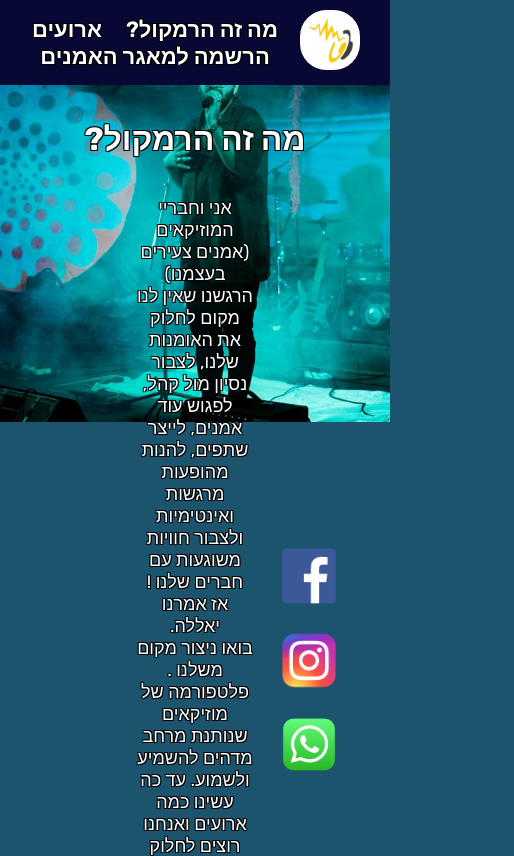
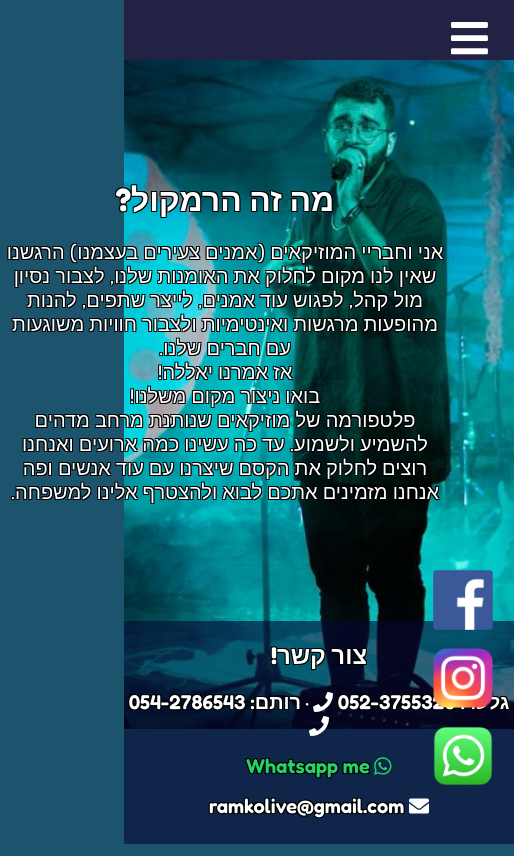
Before and after one commit to meny100/Ramkol, a plain HTML site: page Index.html in a window 390 px wide. Shown: the top 856 px of the page, 514 px wide, since content can reach past the window. Drawn offline with Linux system fonts and the light colour scheme.

Commit message:
button to toggle menu, responsivier website

```diff
--- a/Index.html
+++ b/Index.html
@@ -1,14 +1,17 @@
 <!DOCTYPE html>
 <html lang="he">
   <head>
-    <title>Ramkol-Live</title>
+    <meta charset="UTF-8" />
+    <meta http-equiv="X-UA-Compatible" content="IE=edge" />
+    <meta name="viewport" content="width=device-width, initial-scale=1.0" />
     <link rel="stylesheet" href="./src/stylesheet.css" />
     <link rel="preconnect" href="https://fonts.googleapis.com" />
     <link rel="preconnect" href="https://fonts.gstatic.com" crossorigin />
     <link
-      href="https://fonts.googleapis.com/css2?family=Rubik:wght@300;400;500;600;700;800;900&display=swap"
+      href="https://fonts.googleapis.com/css2?family=Fredoka:wght@300;400;500;600;700&display=swap"
       rel="stylesheet"
     />
+
     <script
       defer
       src="https://use.fontawesome.com/releases/v5.15.4/js/all.js"
@@ -20,34 +23,40 @@
       href="src/images/ramkol_logo-modified.png"
       type="image/icon type"
     />
+    <title>Ramkol-Live</title>
   </head>
 
   <body dir="rtl">
+
     <div class="overlay hidden"></div>
+
     <nav>
+        <button class="hamburger" id="hamburger">
+          <i class="fas fa-bars"></i>
+        </button>
       <a class="head-link" href="./index.html"
         ><img class="head-logo" src="./src/images/ramkol_logo.jpg"
       /></a>
-      <div class="nav-options">
-        <a href="./index.html">מה זה הרמקול?</a>
-        <a href="./events.html">ארועים</a>
-        <a
+      <ul class="nav-options" id="nav-options">
+        <li><a href="./index.html">מה זה הרמקול?</a></li>
+        <li><a href="./events.html">ארועים</a></li>
+        <li><a
           target="_blank"
           href="https://docs.google.com/forms/d/e/1FAIpQLSfJ_smHAfJ5YFvAAUs6TwWABouWTYDDi3pIAXSqtudyLkL7_A/viewform"
           >הרשמה למאגר האמנים</a
         >
-      </div>
+      </ul></li>
     </nav>
-    <main>
+    <main class="main">
+      <div class="description">
         <h1>מה זה הרמקול?</h1>
-      <div class="intro">
         <p>
           אני וחבריי המוזיקאים (אמנים צעירים בעצמנו) הרגשנו שאין לנו מקום לחלוק
           את האומנות שלנו, לצבור נסיון מול קהל, לפגוש עוד אמנים, לייצר שתפים,
-          להנות מהופעות מרגשות ואינטימיות ולצבור חוויות משוגעות עם חברים שלנו !
+          להנות מהופעות מרגשות ואינטימיות ולצבור חוויות משוגעות עם חברים שלנו.
           <br />
-          אז אמרנו יאללה. <br />
-          בואו ניצור מקום משלנו . <br />
+          אז אמרנו יאללה! <br />
+          בואו ניצור מקום משלנו! <br />
           פלטפורמה של מוזיקאים שנותנת מרחב מדהים להשמיע ולשמוע. עד כה עשינו כמה
           ארועים ואנחנו רוצים לחלוק את הקסם שיצרנו עם עוד אנשים ופה אנחנו
           מזמינים אתכם לבוא ולהצטרף אלינו למשפחה.
@@ -73,7 +82,7 @@
         <img class="index-img" src="src/images/index_images/shesek.jpg" />
       </div>
 
-      <!-- links fixed to the right -->
+      <!-- social links, fixed to the right -->
       <div class="social-links">
         <a
           target="_blank"
@@ -99,16 +108,19 @@
       <div class="contact-info">
         <h2>צור קשר!</h2>
         <p>
-              <a href="tel:053-5345432">גלעד: 052-3755320 <i class="fas fa-phone"></i></a>
+          <a href="tel:053-5345432"
+            >גלעד: 052-3755320 <i class="fas fa-phone"></i
+          ></a>
           •
-              <a href="tel:054-2786543">רותם: 054-2786543 <i class="fas fa-phone"></i></a>
+          <a href="tel:054-2786543"
+            >רותם: 054-2786543 <i class="fas fa-phone"></i
+          ></a>
         </p>
         <p>
-              <a
-                class="whatsapp"
-                target="_blank"
-                href="https://wa.me/+972523755320"
-                ><span class="whatsapp"><i class="fab fa-whatsapp"></i> Whatsapp me</span></a
+          <a class="whatsapp" target="_blank" href="https://wa.me/+972523755320"
+            ><span class="whatsapp"
+              ><i class="fab fa-whatsapp"></i> Whatsapp me</span
+            ></a
           >
         </p>
         <p>
--- a/events.html
+++ b/events.html
@@ -1,12 +1,14 @@
 <!DOCTYPE html>
 <html lang="he">
   <head>
-    <title>Ramkol-Live</title>
+    <meta charset="UTF-8" />
+    <meta http-equiv="X-UA-Compatible" content="IE=edge" />
+    <meta name="viewport" content="width=device-width, initial-scale=1.0" />
     <link rel="stylesheet" href="./src/stylesheet.css" />
     <link rel="preconnect" href="https://fonts.googleapis.com" />
     <link rel="preconnect" href="https://fonts.gstatic.com" crossorigin />
     <link
-      href="https://fonts.googleapis.com/css2?family=Rubik:wght@300;400;500;600;700;800;900&display=swap"
+      href="https://fonts.googleapis.com/css2?family=Fredoka:wght@300;400;500;600;700&display=swap"
       rel="stylesheet"
     />
     <script
@@ -20,26 +22,30 @@
       href="src/images/ramkol_logo-modified.png"
       type="image/icon type"
     />
+    <title>Ramkol-Live</title>
   </head>
 
   <body dir="rtl">
     <nav>
+        <button class="hamburger" id="hamburger">
+          <i class="fas fa-bars"></i>
+        </button>
       <a class="head-link" href="./index.html"
         ><img class="head-logo" src="./src/images/ramkol_logo.jpg"
       /></a>
-      <div class="nav-options">
-        <a href="./index.html">מה זה הרמקול?</a>
-        <a href="./events.html">ארועים</a>
-        <a
+      <ul class="nav-options" id="nav-options">
+        <li><a href="./index.html">מה זה הרמקול?</a></li>
+        <li><a href="./events.html">ארועים</a></li>
+        <li><a
           target="_blank"
           href="https://docs.google.com/forms/d/e/1FAIpQLSfJ_smHAfJ5YFvAAUs6TwWABouWTYDDi3pIAXSqtudyLkL7_A/viewform"
           >הרשמה למאגר האמנים</a
         >
-      </div>
+      </ul></li>
     </nav>
-    <main>
-      <div class="events">
-        <div class="date">ארועים</div>
+    <main class="main">
+      <div class="description">
+        <h1>ארועים</h1>
         <p>
           מה מחכה לנו? מתחם עם פינת זולה מטורפת עם מחצלות, ספסלים , תפאורה
           משוגעת , צלם מקצועי ומתחם הופעות! <br />
@@ -66,7 +72,7 @@
           </ul>
         </div>
       </div>
-      <!-- links fixed to the right -->
+      <!-- social links, fixed to the right -->
       <div class="social-links">
         <a
           target="_blank"
@@ -92,16 +98,19 @@
       <div class="contact-info">
         <h2>צור קשר!</h2>
         <p>
-              <a href="tel:053-5345432">גלעד: 053-5345432 <i class="fas fa-phone"></i></a>
+          <a href="tel:053-5345432"
+            >גלעד: 053-5345432 <i class="fas fa-phone"></i
+          ></a>
           •
-              <a href="tel:054-2786543">רותם: 054-2786543 <i class="fas fa-phone"></i></a>
+          <a href="tel:054-2786543"
+            >רותם: 054-2786543 <i class="fas fa-phone"></i
+          ></a>
         </p>
         <p>
-              <a
-                class="whatsapp"
-                target="_blank"
-                href="https://wa.me/+972523755320"
-                ><span class="whatsapp"><i class="fab fa-whatsapp"></i> Whatsapp me</span></a
+          <a class="whatsapp" target="_blank" href="https://wa.me/+972523755320"
+            ><span class="whatsapp"
+              ><i class="fab fa-whatsapp"></i> Whatsapp me</span
+            ></a
           >
         </p>
         <p>
@@ -113,4 +122,5 @@
       </div>
     </footer>
   </body>
+  <script src="src/myScript.js"></script>
 </html>
--- a/src/stylesheet.css
+++ b/src/stylesheet.css
@@ -1,49 +1,102 @@
-html, body{
-  height: 100%;
+html {
+  position: relative;
+  min-height: 100%;
 }
 
 body {
+  margin: 0;
+  text-align: center;
+  color: white;
+  font-family: "Fredoka", sans-serif;
+  text-shadow: -1px -1px 0 #000, 1px -1px 0 #000, -1px 1px 0 #000,
+    1px 1px 0 #000;
+
   background-image: url("images/site_back.jpeg");
   background-color: #1d546d;
   background-position: center;
   background-repeat: no-repeat;
   background-size: 160%;
   background-attachment: fixed;
-  background-position-y: 5px;
+  background-position-y: 0px;
 }
 
-body {
-  margin: 0;
-  text-align: center;
-  color: white;
-  font-family: "Rubik", sans-serif;
-  text-shadow: -1px -1px 0 #000, 1px -1px 0 #000, -1px 1px 0 #000, 1px 1px 0 #000;
-}
-
-body img {
-  width: 300;
-  height: 300px;
-}
-
-p{
-  font-size: large;
-}
-
+/* general styling */
 .hidden {
   display: none;
 }
 
-/*index styling */
-.intro {
-  display: flex;
+.main {
+  margin-top: 120px;
+  margin-bottom: 250px;
+}
+
+img {
+  width: 400px;
+}
+
+a {
+  text-decoration: none;
+}
+
+.description {
   text-align: center;
-  justify-content: center;
-  width: 30%;
+  width: 450px;
   margin: auto;
 }
 
+.description p {
+  font-size: 20px;
+}
+
+/* navigator styling */
+nav {
+  position: fixed;
+  top: 0;
+  height: 85px;
+  width: 100%;
+  display: flex;
+  flex-direction: row;
+  justify-content: space-between;
+  align-items: center;
+  background-color: rgb(8, 8, 53);
+}
+
+nav .head-logo {
+  height: 60px;
+  width: 60px;
+  border-radius: 44%;
+}
+nav .head-link {
+  margin-right: 20px;
+}
+
+.nav-options {
+  margin-left: 20px;
+  display: flex;
+  list-style-type: none;
+  width: 630px;
+  justify-content: space-around;
+  font-size: 30px;
+}
+.nav-options li {
+  text-decoration: none;
+}
+
+nav a {
+  color: white;
+  padding: 10px;
+  border-radius: 16px;
+  font-size: 26px;
+  font-weight: 600;
+}
+
+nav a:hover {
+  background-color: #224;
+}
+
+/*index styling */
 .index-pics {
-  margin-top: 30px;
+  margin-top: 40px;
   display: flex;
   flex-flow: row wrap;
   align-items: center;
@@ -64,127 +117,116 @@ p{
   height: 100%;
   background-color: rgba(225, 225, 225, 0.6);
   backdrop-filter: blur(3px);
-  z-index: 5;
-}
-
-/* navigator styling */
-nav {
-  position: fixed;
-  top: 0;
-  height: 85px;
-  width: 100%;
-  display: flex;
-  flex-direction: row;
-  justify-content: space-between;
-  align-items: center;
-  background-color: rgb(8, 8, 53);
-  margin-bottom: 0;
-}
-
-nav .head-logo {
-  height: 60px;
-  width: 60px;
-  border-radius: 44%;
-}
-nav .head-link {
-  margin-right: 20px;
-}
-
-.nav-options {
-  align-items: center;
-  margin-left: 20px;
-}
-
-nav a {
-  color: white;
-  text-decoration: none;
-  padding: 10px;
-  font-size: 22px;
-  font-weight: 600;
-  align-self: center;
-  justify-content: space-around;
-}
-
-nav a:hover {
-  background-color: #224;
-  border-radius: 16px;
-}
-
-main{
-  margin-top: 120px;
+  z-index: 11;
 }
 
 /* events page styling*/
-.events {
-  display: flex;
-  flex-direction: column;
-  justify-content: center;
-}
-
-.events img {
-  width: 30%;
-  height: 30%;
-  margin: auto;
-}
-
-.events .date {
-  margin: 10px;
-  font-weight: 800;
-  font-size: xx-large;
-}
-
 .artists ul {
   list-style-type: none;
 }
-.events p {
+
+.artists ul li {
+  font-size: 18px;
+}
+
+/* social links styling */
+.social-links {
+  z-index: 10;
+  position: fixed;
+  right: 20px;
+  bottom: 40px;
+  width: 62px;
+}
+
+.social-links a {
+  display: block;
+  margin-bottom: 14px;
+}
+
+.social-links img {
+  height: 60px;
+  width: 60px;
+}
+
+/* footer styling */
+footer {
+  position: absolute;
+  right: 0;
+  bottom: 0;
+  width: 100%;
+  overflow: hidden;
+  background-color: rgba(8, 8, 53, 0.6);
+  color: white;
   text-align: center;
 }
 
-/* social links styling */
+.contact-info {
+  margin-bottom: 26px;
+}
+.contact-info p a {
+  font-weight: 600;
+  color: white;
+  font-size: 20px;
+}
 
-.social-links {
-    width: 3em;
-    right: 0;
-    position: fixed;
-    top: 80%;
-    left: 20%;
-    transform: translate(-50%, -50%);
+.whatsapp {
+  color: #25d366;
+}
+
+/* responsive styling */
+.hamburger {
+  display: none;
+}
+@media only screen and (max-width: 760px) {
+  .hamburger {
+    display: block;
+    font-size: 5vh;
+    border: 0;
+    background-color: transparent;
+    color: white;
+    margin-right: 20px;
+    margin-top: 15px;
+    align-self: flex-start;
   }
 
-  .social-links a {
-    text-decoration: none;
-    display: flex;
-    margin-bottom: 30px;
-    margin-right: 30px;
+    nav {
+      position: static;
+      height: 60px;
+      width: 100%;
+      display: flex;
+      flex-direction: column;
+      background-color: #224;
+    }
+
+  .nav-options,
+  .head-link {
+    display: none;
+    background-color: #224;
+    margin: 0px;
   }
 
-  .social-links img {
-    height: 3.4em;
-    width: 3.4em;
+  .nav-options.show {
+    display: block;
+    width: 100%;
+    text-align: start;
+    padding-bottom: 10px;
   }
 
-/* footer styling */
+  .index-pics {
+    display: none;
+  }
 
-footer {
-  width: 100%;
-  background-color: rgba(8, 8, 53, 0.6);
-  color: white;
-  text-align: center;
-  margin: 0;
-  margin-top: 50px;
+  .main {
+    margin-right: 64px;
+  }
+
+  body {
+    background-image: url("images/site_back.jpeg");
+    background-color: #1d546d;
+    background-position: center;
+    background-repeat: no-repeat;
+    background-size: 280%;
+    background-attachment: fixed;
+    background-position-y: 0px;
+  }
 }
-
-.contact-info{
-  text-align: center;
-  padding: 5px;
-}
-.contact-info p a{
-  font-weight: 600;
-  text-align: center;
-  text-decoration: none;
-  color: white;
-}
-
-.whatsapp{
-  color: rgb(36, 179, 55);
-}
```
Also changed, not shown: src/myScript.js (+10 -0 lines). Lines whose indentation alone changed are shown as unchanged.
